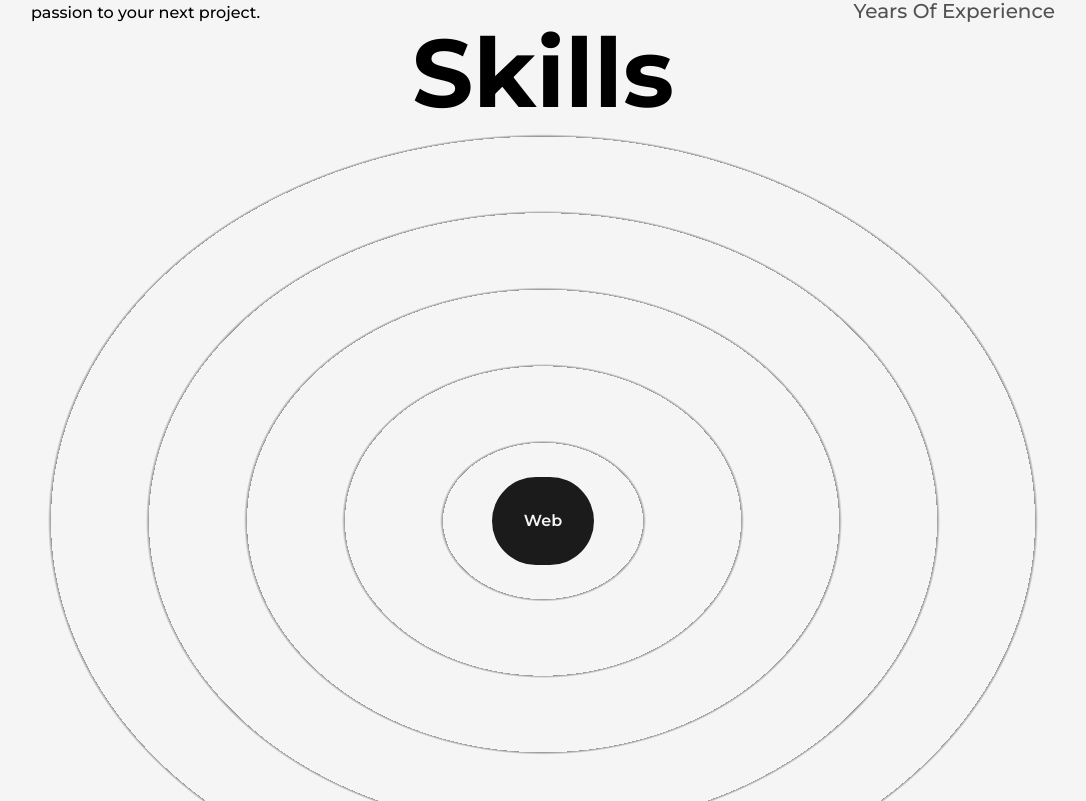
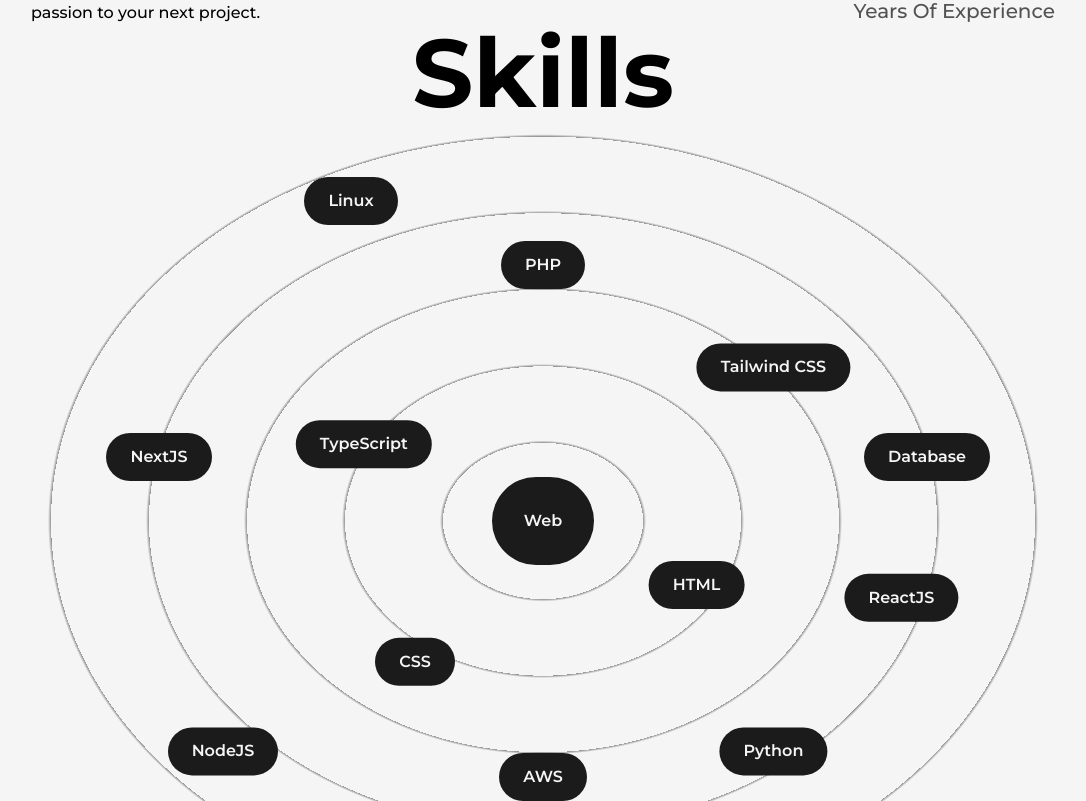
Before and after one commit to hoanngocle/my-portfolio, a Next.js app: page /about in a window 1280 px wide. Shown: the part 939-1740 px from the top of the page, without its empty margins (97-1183 px from the left). Built offline with nearby package versions, Linux system fonts and the light colour scheme.

Commit message:
Add Skill page

```diff
--- a/app/about/page.tsx
+++ b/app/about/page.tsx
@@ -4,7 +4,7 @@
 import profilePic from '../../public/images/profile/developer-pic-2.jpg';
 import Image from 'next/image';
 import AnimatedNumbers from '../components/elements/AnimatedNumbers';
-import Skill from '../components/Skill';
+import Skills from '../components/Skills';
 
 export const metadata: Metadata = {
     title: 'Dev Dreaming | About',
@@ -65,7 +65,7 @@
                     </div>
                 </div>
 
-                <Skill></Skill>
+                <Skills></Skills>
             </Layout>
         </article>
     );
--- a/app/components/Skill.tsx
+++ /dev/null
@@ -1,13 +0,0 @@
-function Skill() {
-    return (
-        <>
-            <h2 className='font-bold text-8xl w-full text-center'>Skills</h2>
-            <div className='w-full h-screen relative flex items-center justify-center rounded-full bg-circularLight'>
-                <div className='flex items-center justify-center rounded-full font-semibold bg-dark text-light p-8 shadow-dark'>
-                    Web
-                </div>
-            </div>
-        </>
-    );
-}
-export default Skill;
--- /dev/null
+++ b/app/components/Skills.tsx
@@ -0,0 +1,56 @@
+'use client';
+
+import { motion } from 'framer-motion';
+
+type SkillParams = {
+    name: string;
+    x: string;
+    y: string;
+};
+
+const Skill = ({ name, x, y }: SkillParams) => {
+    return (
+        <motion.div
+            className='flex items-center justify-center rounded-full font-semibold bg-dark text-light py-3 px-6 shadow-dark cursor-pointer absolute'
+            whileHover={{ scale: 1.05 }}
+            initial={{ x: 0, y: 0 }}
+            whileInView={{ x: x, y: y }}
+            transition={{ duration: 1.5 }}
+            viewport={{ once: true }}
+        >
+            {name}
+        </motion.div>
+    );
+};
+
+function Skills() {
+    return (
+        <>
+            <h2 className='font-bold text-8xl w-full text-center'>Skills</h2>
+            <div className='w-full h-screen relative flex items-center justify-center rounded-full bg-circularLight'>
+                <motion.div
+                    className='flex items-center justify-center rounded-full font-semibold bg-dark text-light p-8 shadow-dark cursor-pointer'
+                    whileHover={{ scale: 1.05 }}
+                >
+                    Web
+                </motion.div>
+
+                <Skill name='CSS' x='-10vw' y='11vw'></Skill>
+                <Skill name='HTML' x='12vw' y='5vw'></Skill>
+                <Skill name='ReactJS' x='28vw' y='6vw'></Skill>
+                <Skill name='TypeScript' x='-14vw' y='-6vw'></Skill>
+                <Skill name='NextJS' x='-30vw' y='-5vw'></Skill>
+                <Skill name='Tailwind CSS' x='18vw' y='-12vw'></Skill>
+                <Skill name='Database' x='30vw' y='-5vw'></Skill>
+                <Skill name='AWS' x='0vw' y='20vw'></Skill>
+                <Skill name='Linux' x='-15vw' y='-25vw'></Skill>
+                <Skill name='PHP' x='0vw' y='-20vw'></Skill>
+                <Skill name='NodeJS' x='-25vw' y='18vw'></Skill>
+                <Skill name='Python' x='18vw' y='18vw'></Skill>
+
+                {/* <Skill name='sCSS' x='-5vm' y='-10vm'></Skill> */}
+            </div>
+        </>
+    );
+}
+export default Skills;
```
